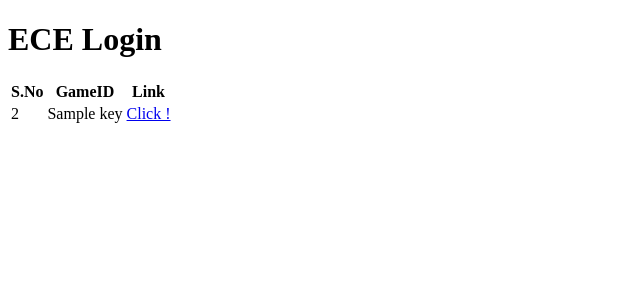
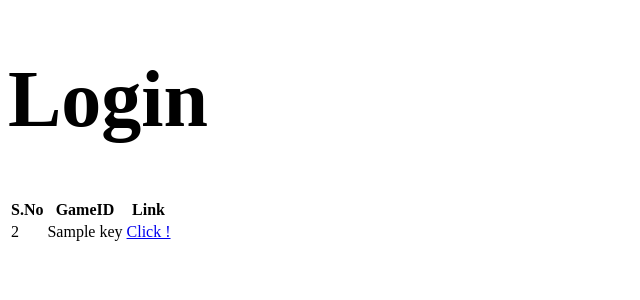
Before and after one commit to yc-pro-123/studentvoicebackend, a Flask app: template templates/essay.html in a window 1280 px wide. Shown: the top 300 px of the page, without its empty margins (0-640 px from the left). Run offline with Flask 3, Linux system fonts and the light colour scheme; the template is opened without the code that fills it: most values are stand-ins (such as "Sample title", 1, 10 or a date in 2020).

Commit message:
Update base.html
Test

```diff
--- a/templates/base.html
+++ b/templates/base.html
@@ -5,7 +5,7 @@
 <!--<link rel="stylesheet" href="style.css">-->
 </head>
 <body>
-    <h1>ECE Login</h1>
+    <h1 style ="font-size:80px">Login</h1>
 <div class="content">
     {% block content %}
     {% endblock %}
```
